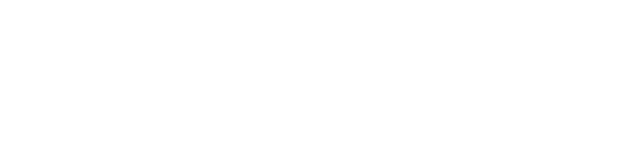
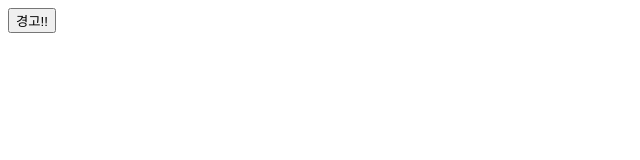
Before and after one commit to ogaeng1/git-github, a plain HTML site: page index.html in a window 1280 px wide. Shown: the whole page, without its empty margins (0-640 px from the left). Drawn offline with Linux system fonts and the light colour scheme.

Commit message:
feat. 경고 버튼 기능 추가

```diff
--- a/index.html
+++ b/index.html
@@ -6,6 +6,6 @@
 	<title>Document</title>
 </head>
 <body>
-
+	<button onclick="alert('경고!!')">경고!!</button>
 </body>
 </html>
```
